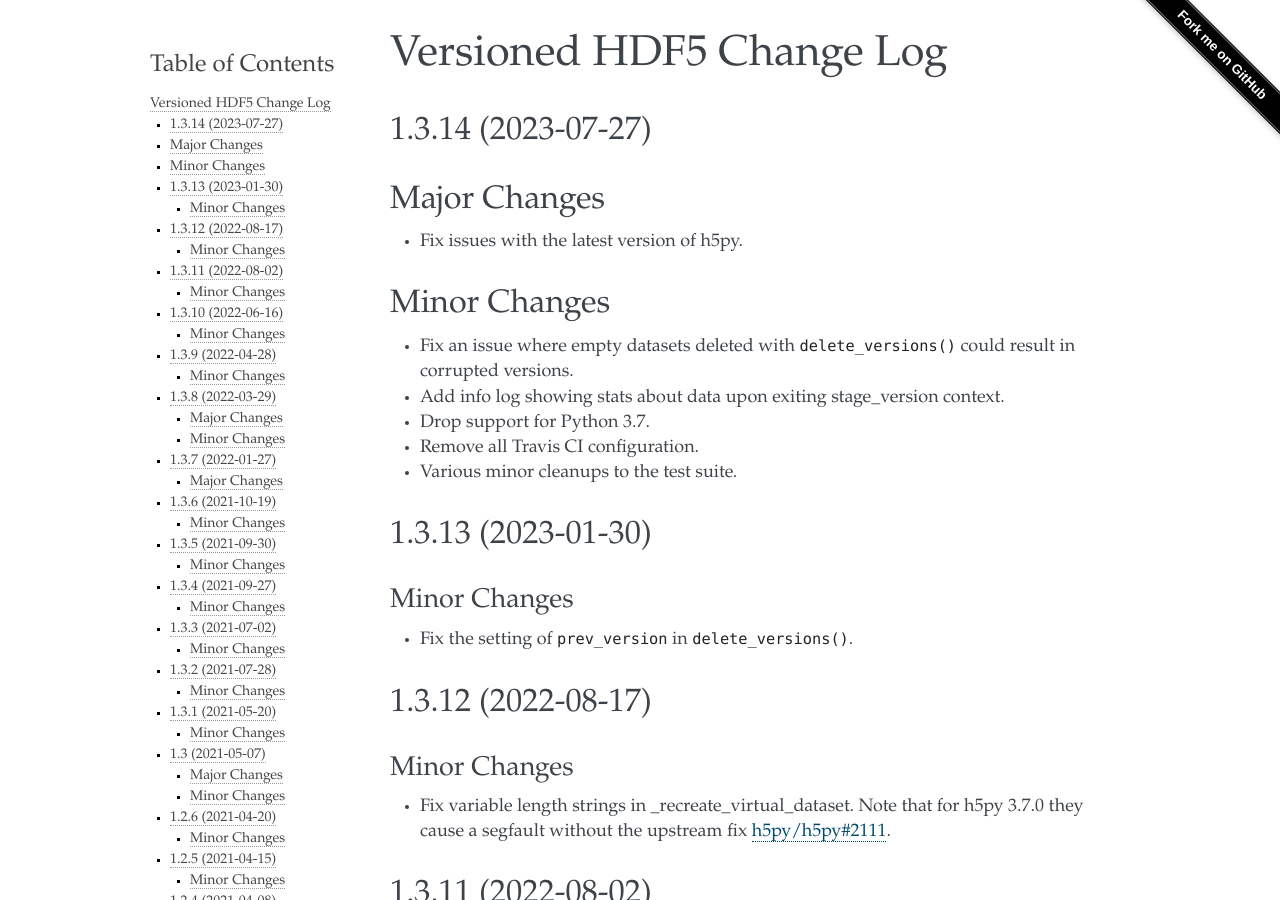
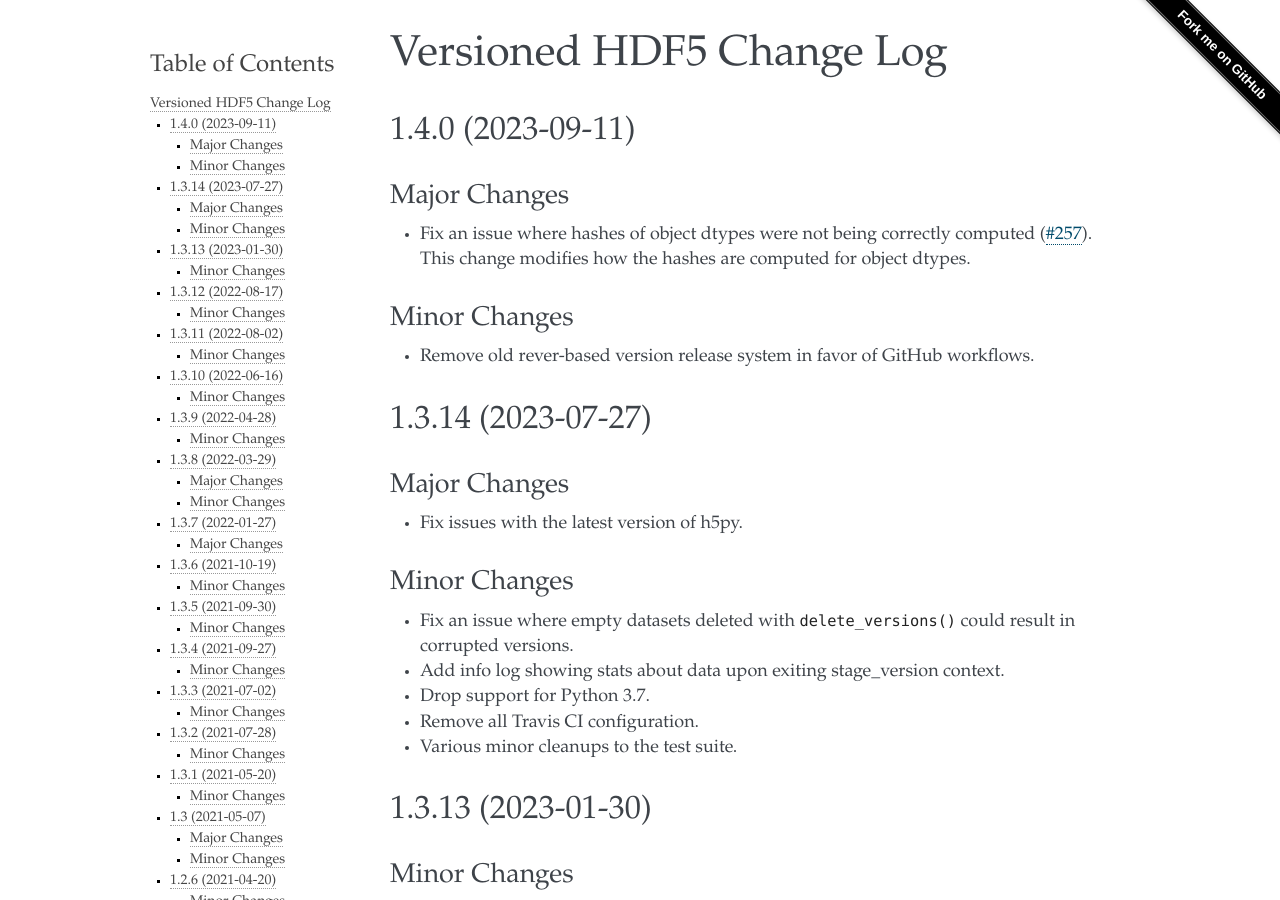
Before and after one commit to deshaw/versioned-hdf5, a Sphinx documentation site: the page built from docs/changelog.md, in a window 1280 px wide and 900 px high. Built offline with Sphinx 7.4.7, drawn with Linux system fonts in a browser that asks for light colours.

Commit message:
Add 1.4.0 release notes (#267)

```diff
--- a/docs/changelog.md
+++ b/docs/changelog.md
@@ -1,13 +1,25 @@
 Versioned HDF5 Change Log
 =========================
 
+## 1.4.0 (2023-09-11)
+
+### Major Changes
+
+- Fix an issue where hashes of object dtypes were not being correctly computed
+  ([#257](https://github.com/deshaw/versioned-hdf5/pull/257)). This change
+  modifies how the hashes are computed for object dtypes.
+
+### Minor Changes
+
+- Remove old rever-based version release system in favor of GitHub workflows.
+
 ## 1.3.14 (2023-07-27)
 
-## Major Changes
+### Major Changes
 
 - Fix issues with the latest version of h5py.
 
-## Minor Changes
+### Minor Changes
 
 - Fix an issue where empty datasets deleted with `delete_versions()` could
   result in corrupted versions.
```
